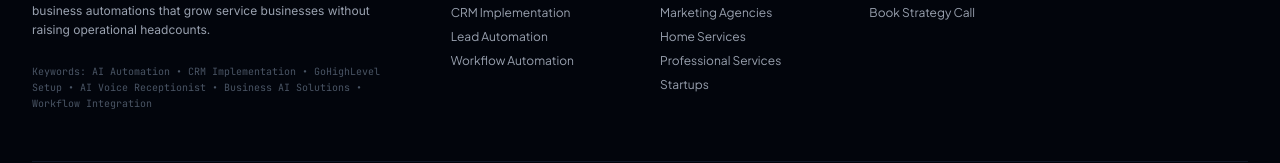
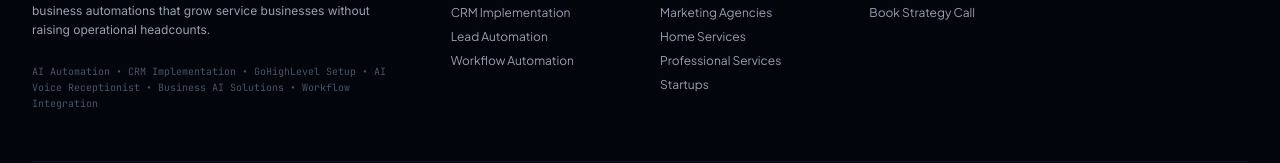
Before and after one commit to priyanka082211/Startupbae-june, a React (Vite) app: page / in a window 1280 px wide. Shown: the part 7000-7163 px from the top of the page. Built offline with nearby package versions, Linux system fonts and the light colour scheme.

Commit message:
Update App.tsx

```diff
--- a/src/App.tsx
+++ b/src/App.tsx
@@ -1519,7 +1519,7 @@
 
               {/* Keywords Tagging for SEO naturally */}
               <div className="text-[10px] text-gray-600 leading-relaxed font-mono">
-                Keywords: AI Automation • CRM Implementation • GoHighLevel Setup • AI Voice Receptionist • Business AI Solutions • Workflow Integration
+               AI Automation • CRM Implementation • GoHighLevel Setup • AI Voice Receptionist • Business AI Solutions • Workflow Integration
               </div>
             </div>
 
@@ -1591,7 +1591,7 @@
                 </li>
                 <li className="flex items-center gap-2">
                   <Linkedin className="w-4 h-4 text-blue-500 shrink-0" />
-                  <a href="https://linkedin.com" target="_blank" rel="noopener noreferrer" className="hover:text-white transition-colors flex items-center gap-1">
+                  <a href="https://www.linkedin.com/in/priyanka-sharma-7998ab149/" target="_blank" rel="noopener noreferrer" className="hover:text-white transition-colors flex items-center gap-1">
                     <span>LinkedIn</span>
                     <ExternalLink className="w-3 h-3" />
                   </a>
```
